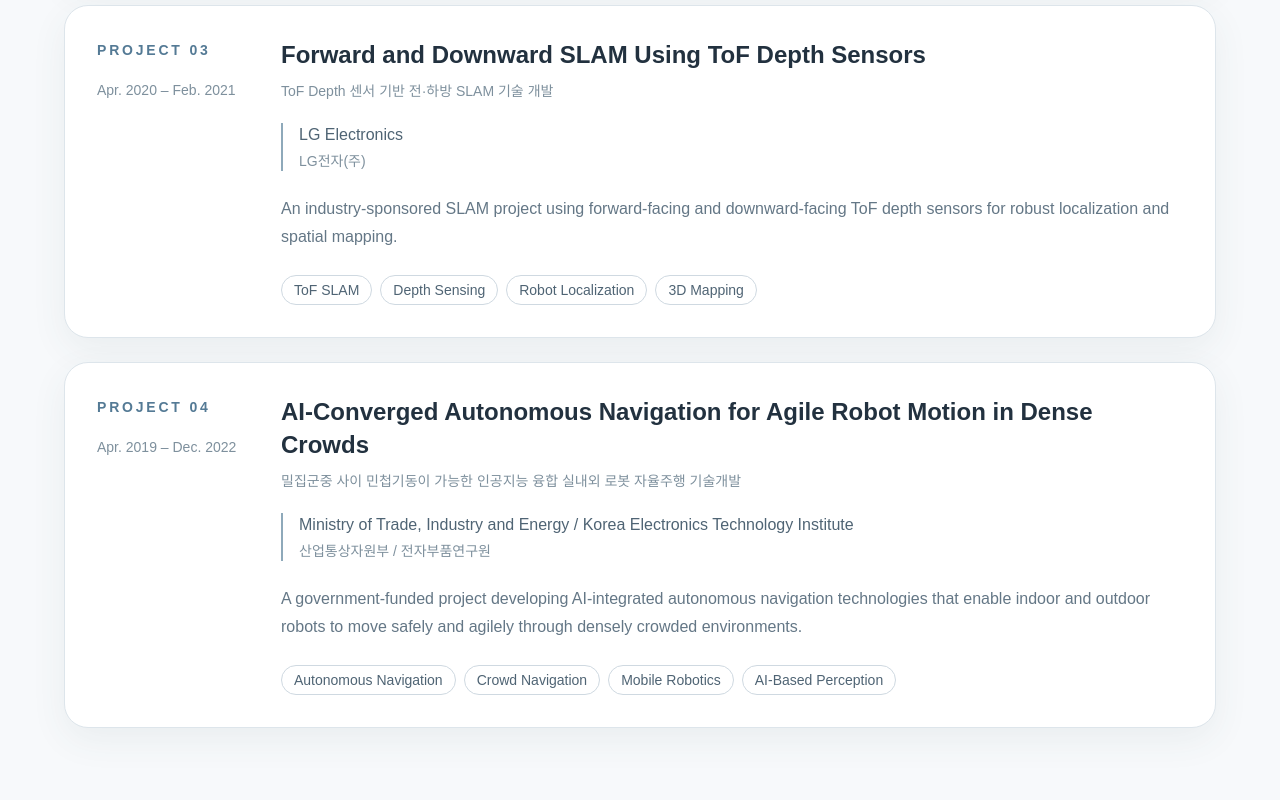
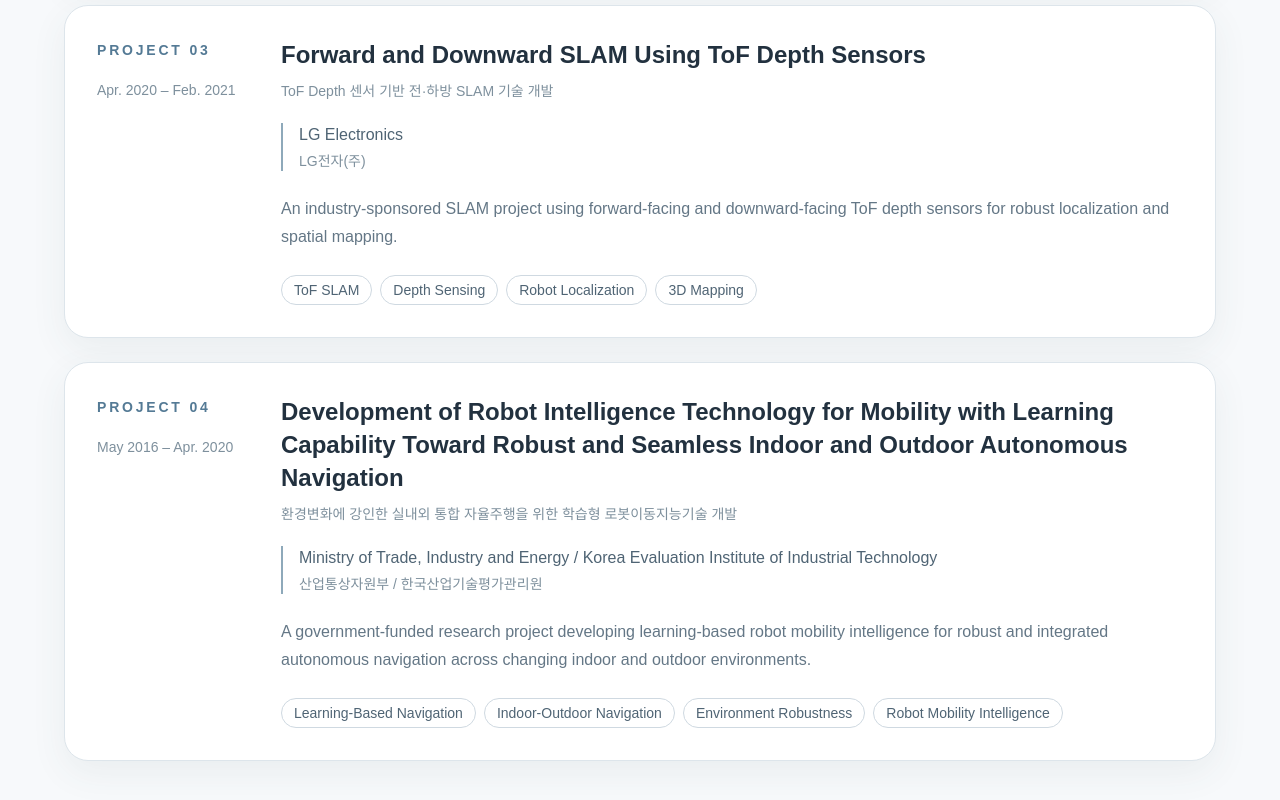
Before and after one commit to ghPak1002/ghPak1002.github.io, a Next.js app: page / in a window 1280 px wide. Shown: the part 6486-7286 px from the top of the page. Built offline with nearby package versions, Linux system fonts and the light colour scheme.

Commit message:
Update Portfolio

```diff
--- a/app/page.tsx
+++ b/app/page.tsx
@@ -604,7 +604,7 @@ export default function Home() {
             {[
               {
                 title:
-                  "Core Technology Development for 5G Edge-Based Mobile Manipulator Transportation and Manipulation",
+                  "Development of Core Technology for Mobile Manipulator for 5G Edge-Based Transportation and Manipulation",
                 koreanTitle:
                   "5G 엣지 기반 이송·조작을 위한 모바일 매니퓰레이터 핵심기술 개발",
                 period: "Apr. 2022 – Dec. 2025",
@@ -656,21 +656,21 @@ export default function Home() {
               },
               {
                 title:
-                  "AI-Converged Autonomous Navigation for Agile Robot Motion in Dense Crowds",
+                  "Development of Robot Intelligence Technology for Mobility with Learning Capability Toward Robust and Seamless Indoor and Outdoor Autonomous Navigation",
                 koreanTitle:
-                  "밀집군중 사이 민첩기동이 가능한 인공지능 융합 실내외 로봇 자율주행 기술개발",
-                period: "Apr. 2019 – Dec. 2022",
+                  "환경변화에 강인한 실내외 통합 자율주행을 위한 학습형 로봇이동지능기술 개발",
+                period: "May 2016 – Apr. 2020",
                 organization:
-                  "Ministry of Trade, Industry and Energy / Korea Electronics Technology Institute",
+                  "Ministry of Trade, Industry and Energy / Korea Evaluation Institute of Industrial Technology",
                 koreanOrganization:
-                  "산업통상자원부 / 전자부품연구원",
+                  "산업통상자원부 / 한국산업기술평가관리원",
                 description:
-                  "A government-funded project developing AI-integrated autonomous navigation technologies that enable indoor and outdoor robots to move safely and agilely through densely crowded environments.",
+                  "A government-funded research project developing learning-based robot mobility intelligence for robust and integrated autonomous navigation across changing indoor and outdoor environments.",
                 topics: [
-                  "Autonomous Navigation",
-                  "Crowd Navigation",
-                  "Mobile Robotics",
-                  "AI-Based Perception",
+                  "Learning-Based Navigation",
+                  "Indoor-Outdoor Navigation",
+                  "Environment Robustness",
+                  "Robot Mobility Intelligence",
                 ],
               },
             ].map((project, index) => (
```
